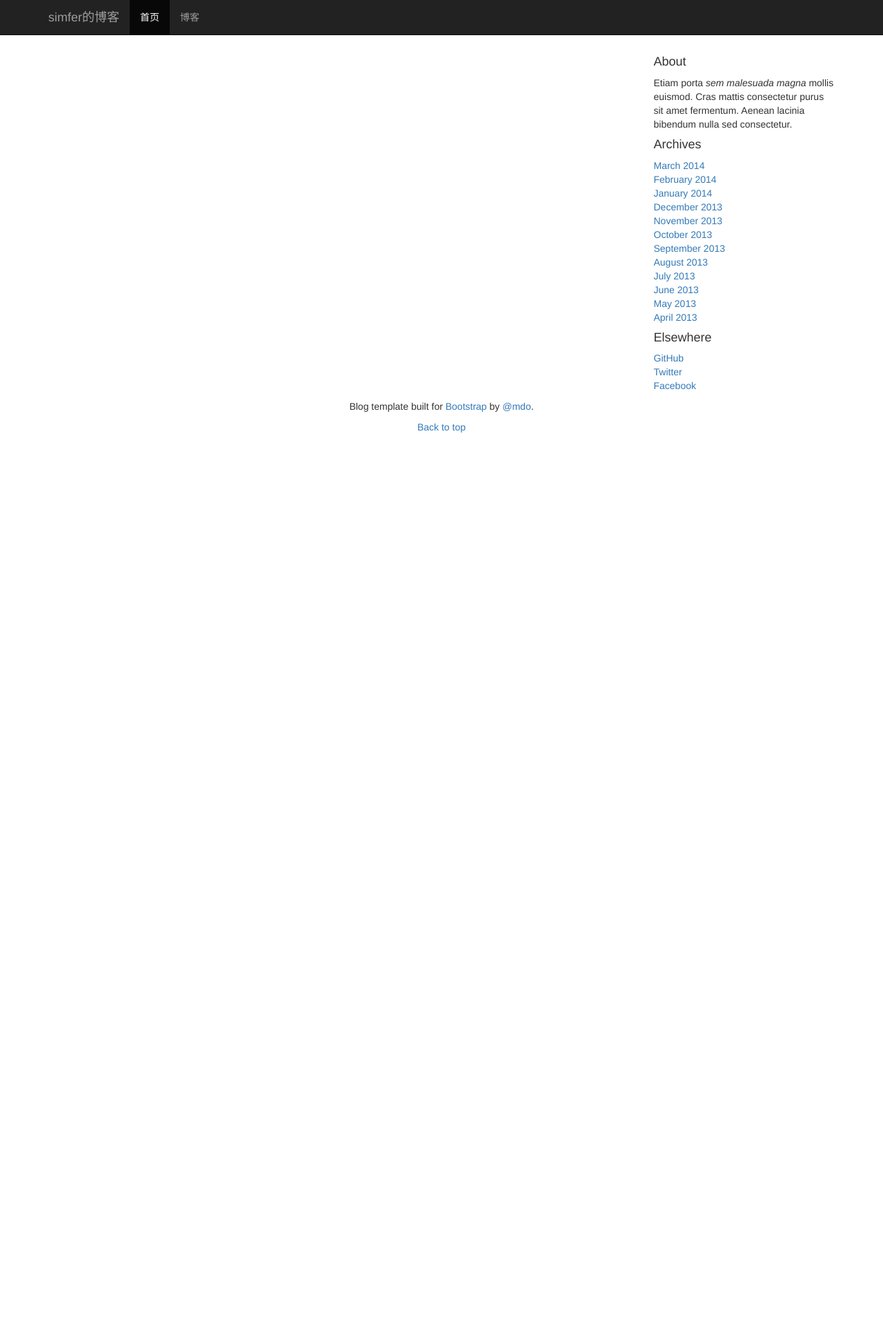
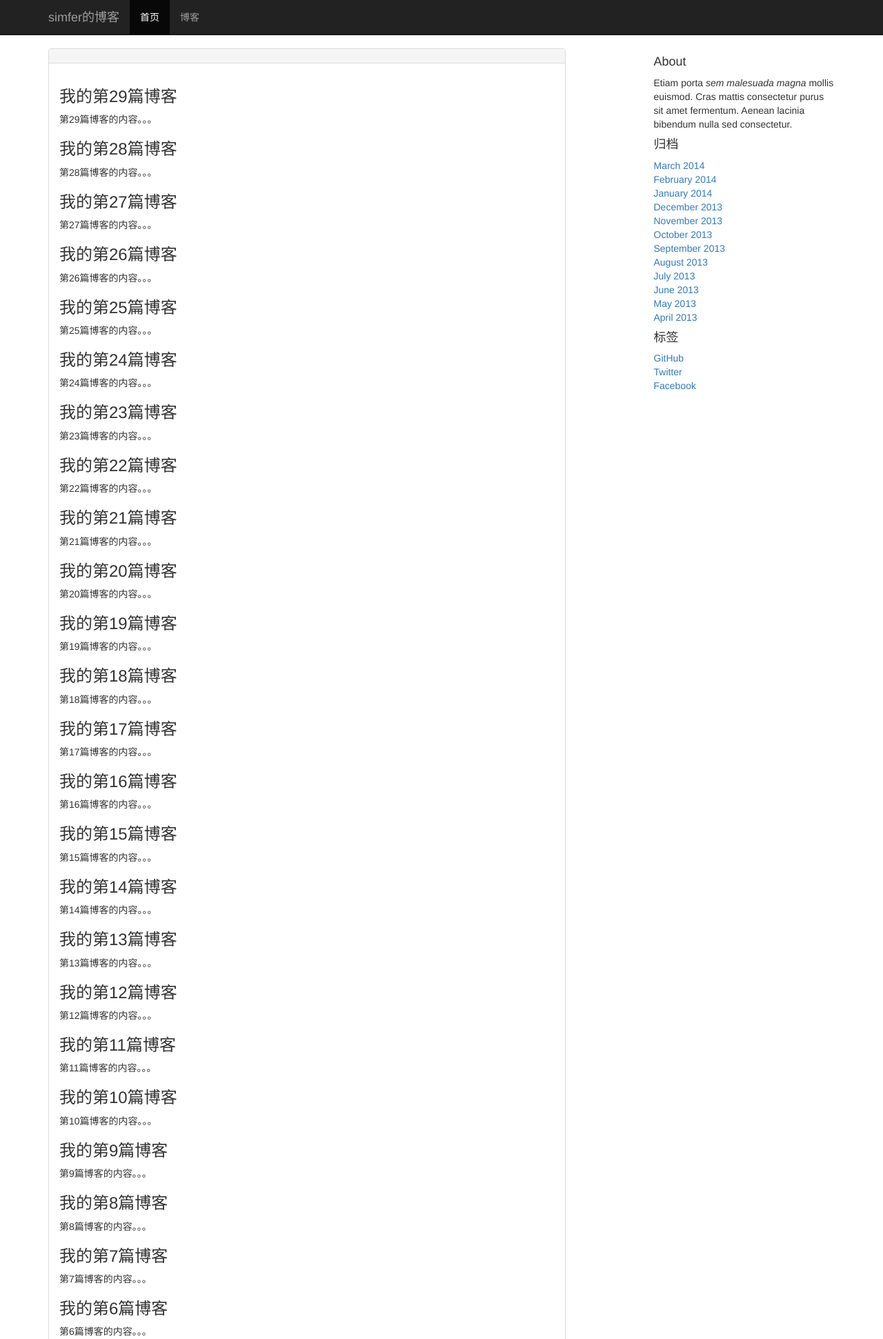
Before and after one commit to simTfer/simfersite, a Django app: page /blog/ in a window 1280 px wide. Shown: the top 1941 px of the page at 69% size. Before the commit the page ends 627 px from the top, so only its background shows below. Run offline with Django 3.2, Linux system fonts and the light colour scheme; data comes from the database, SQL or seed files in the repository; both versions use the stored data as it was after the commit; some libraries are stand-ins or nearby versions.

Commit message:
添加内容

```diff
--- a/blog/templates/blog/base.html
+++ b/blog/templates/blog/base.html
@@ -65,7 +65,7 @@
             nulla sed consectetur.</p>
         </div>
         <div class="sidebar-module">
-          <h4>Archives</h4>
+          <h4>归档</h4>
           <ol class="list-unstyled">
             <li>
               <a href="#">March 2014</a>
@@ -106,7 +106,7 @@
           </ol>
         </div>
         <div class="sidebar-module">
-          <h4>Elsewhere</h4>
+          <h4>标签</h4>
           <ol class="list-unstyled">
             <li>
               <a href="#">GitHub</a>
--- a/blog/templates/blog/blog_list.html
+++ b/blog/templates/blog/blog_list.html
@@ -2,12 +2,14 @@
 
 {% block title %}博客列表{% endblock title %}
 
-{% block body %}
+{% block blog-post %}
 <div class="panel panel-default">
-  <div class="panel-heading">Panel heading without title</div>
+  <div class="panel-heading"></div>
     <div class="panel-body">
-      Panel content
+      {% for blog in blogs %}
+      <h3>{{ blog.title }}</h3>
+      <p>{{ blog.body|striptags|truncatechars:120 }}</p>
+      {% endfor %}
     </div>
-  </div>
 </div>
-{% endblock body %}
+{% endblock blog-post %}
--- a/blog/views.py
+++ b/blog/views.py
@@ -10,6 +10,7 @@ class IndexView(TemplateView):
 class BlogListView(ListView):
     model = Post
     template_name = 'blog/blog_list.html'
+    context_object_name = 'blogs'
 
 
 class BlogDetailView(DetailView):
```
Also changed, not shown: db.sqlite3.
